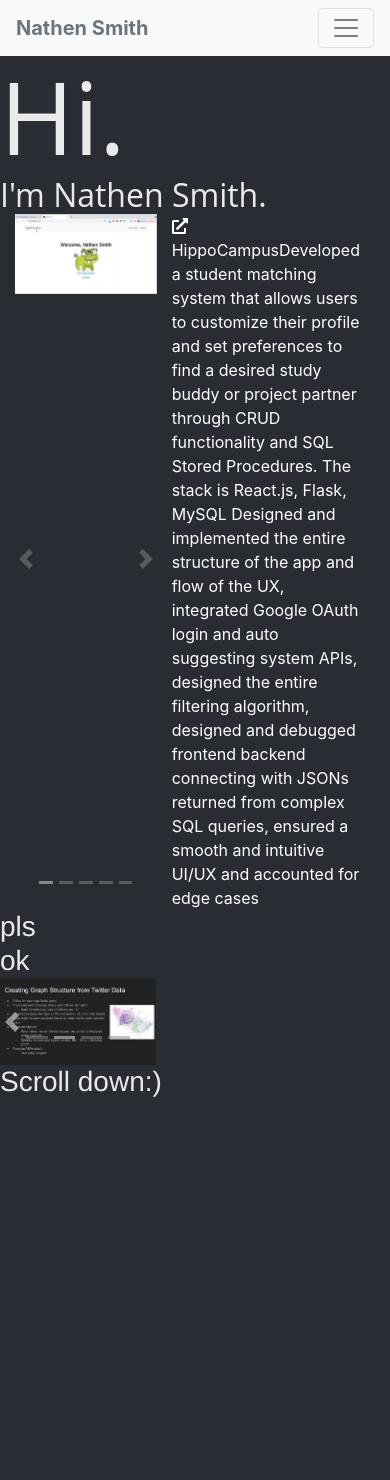
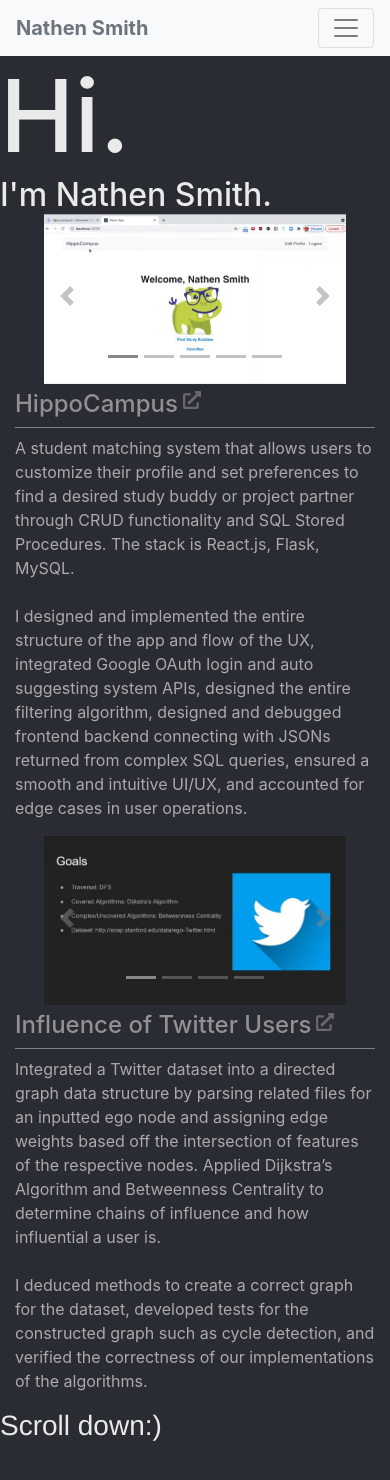
Before and after one commit to Nathen-Smith/nathen-smith.github.io, a React (Create React App) app: page / in a window 390 px wide. Shown: the top 1480 px of the page. Built offline with nearby package versions, Linux system fonts and the light colour scheme; what @fortawesome/fontawesome would draw is missing.

Commit message:
projects with carousels done, test on mobile

```diff
--- a/src/App.js
+++ b/src/App.js
@@ -9,8 +9,8 @@
 import MyNavbar from './components/MyNavbar'
 import CS411Carousel from './components/carousel/CS411Carousel'
 import CS225Carousel from './components/carousel/CS225Carousel'
-import { Container } from 'react-bootstrap';
-import { FontAwesomeIcon } from '@fortawesome/react-fontawesome';
+// import { Container } from 'react-bootstrap';
+// import { FontAwesomeIcon } from '@fortawesome/react-fontawesome';
 
 fontawesome.library.add(brands)
 
@@ -19,7 +19,7 @@
 const Layout = () => {
   const screenType = useScreenType();
 
-  if(screenType === "3-cols" || screenType === "2-cols") {
+  if (screenType === "3-cols" || screenType === "2-cols") {
     return (
 
       <div style={{background:'#292c33'}}>
@@ -28,8 +28,11 @@
         <h1 style={{fontSize:'60px'}}>Hi.</h1>
         <h2>I'm Nathen Smith.</h2>
         </div>
+
         <CS411Carousel />
+
         <CS225Carousel />
+
 
         <h3 style={{height:'1000px'}}>Scroll down:)</h3>
         <div>
@@ -53,20 +56,16 @@
       <MyNavbar />
       <h1 style={{fontSize:'100px'}}>Hi.</h1>
       <h2>I'm Nathen Smith.</h2>
-      <div style={{display:'inline'}}>
-        <CS411Carousel style={{width:'80%'}}/>
-      </div>
-      <div style={{display:'inline'}}>
-        <h3>pls</h3>
-      </div>
 
-        <h3>
-          ok
-        </h3>
+        <CS411Carousel />
+
+        <CS225Carousel />
+
+
 
 
       {/* </div> */}
-      <CS225Carousel style={{width:'80%'}}/>
+
       <h3 style={{height:'1000px'}}>Scroll down:)</h3>
       <div style={{margin:'auto',padding:'16px'}}>
         <div id="about">
--- a/src/components/carousel/CS225Carousel.js
+++ b/src/components/carousel/CS225Carousel.js
@@ -1,64 +1,108 @@
-// import React, { useState } from 'react';
+import { Container } from 'react-bootstrap'
 import Carousel from 'react-bootstrap/Carousel'
 import '../../scss/style.scss'
 import CS225_1 from './CS225Photos/1_Intro.jpg'
 import CS225_2 from './CS225Photos/2_data.jpg'
 import CS225_3 from './CS225Photos/3_graph.jpg'
 import CS225_4 from './CS225Photos/4_dijkstra.jpg'
+import fontawesome from '@fortawesome/fontawesome';
+import brands from '@fortawesome/fontawesome-free-brands';
+import { FontAwesomeIcon } from '@fortawesome/react-fontawesome';
+import { faExternalLinkAlt } from '@fortawesome/free-solid-svg-icons';
+import useScreenType from "../../shared-hooks/useScreenType";
 
+fontawesome.library.add(brands)
 
-function CS225Carousel() {
-  // const [index, setIndex] = useState(0);
+const MyCarousel = () => {
+  return (
+    <Carousel
+      style={{display:'inline-block'}}
+      nextIcon={<div className="dark"><span aria-hidden="true" className="carousel-control-next-icon" /></div>}
+      prevIcon={<div className="dark"><span aria-hidden="true" className="carousel-control-prev-icon" /></div>}
+    >
+      <Carousel.Item interval={10000}>
+        <img className="d-block w-100" src={CS225_1} alt="CS411_1"/>
+        <Carousel.Caption></Carousel.Caption>
+      </Carousel.Item>
+      <Carousel.Item interval={10000}>
+        <img className="d-block w-100" src={CS225_2} alt="CS411_2"/>
+        <Carousel.Caption></Carousel.Caption>
+      </Carousel.Item>
+      <Carousel.Item interval={10000}>
+        <img className="d-block w-100" src={CS225_3} alt="CS411_3"/>
+        <Carousel.Caption></Carousel.Caption>
+      </Carousel.Item>
+      <Carousel.Item interval={10000}>
+        <img className="d-block w-100" src={CS225_4} alt="CS411_4"/>
+        <Carousel.Caption></Carousel.Caption>
+      </Carousel.Item>
+    </Carousel>
+  );
+}
 
-  // const handleSelect = (selectedIndex, e) => {
-  //   setIndex(selectedIndex);
-  // };
+const Description = () => {
+  return (
+    <div >
+      <a href="https://github.com/Nathen-Smith/Influence-of-Twitter-Users" className="project-link" style={{textDecoration:'none'}}>
+        <h4 className="project-title">
+            Influence of Twitter Users
+          <FontAwesomeIcon icon={faExternalLinkAlt} size="xs" style={{marginLeft:'5px', marginBottom:'5px',opacity:'0.6'}}/>
+        </h4>
+      </a>
+      <hr />
+      <p className="project-text">
+        Integrated a Twitter dataset into a directed graph data structure by parsing related files
+        for an inputted ego node and assigning edge weights based off the intersection of features
+        of the respective nodes. Applied Dijkstra’s Algorithm and Betweenness Centrality to determine
+        chains of influence and how influential a user is.
+        <br /><br />
+        I deduced methods to create a correct graph for the dataset, developed tests for the constructed graph
+        such as cycle detection, and verified the correctness of our implementations of the algorithms.
+      </p>
+
+    </div>
+  );
+}
+
+const CS225Carousel = () => {
+
+  const screenType = useScreenType();
+
+  if (screenType === "3-cols" || screenType === "2-cols") {
+    return (
+      <div style={{display:'flex', flexDirection:'row'}}>
+        <Container style={{display:'inline-block', width:'60%',marginTop:'15px'}}>
+          <MyCarousel />
+        </Container>
+        <Container>
+          <Description />
+        </Container>
+      </div>
+    );
+  }
+
+  if (screenType === "1-cols") {
+    return (
+      <div style={{display:'flex', flexDirection:'row'}}>
+        <Container style={{display:'inline-block', width:'75%',marginTop:'15px'}}>
+          <MyCarousel />
+        </Container>
+        <Container>
+          <Description />
+        </Container>
+      </div>
+    );
+  }
 
   return (
-    <div>
-
-    <Carousel style={{width:'40%'}}>
-  <Carousel.Item>
-  <img className="d-block w-100" src={CS225_1} alt="CS225_1"/>
-
-    <Carousel.Caption>
-      {/* <h3>First slide label</h3>
-      <p>Nulla vitae elit libero, a pharetra augue mollis interdum.</p> */}
-    </Carousel.Caption>
-  </Carousel.Item>
-  <Carousel.Item>
-  <img className="d-block w-100" src={CS225_2} alt="CS225_2"/>
-
-
-    <Carousel.Caption>
-      {/* <h3>Second slide label</h3>
-      <p>Lorem ipsum dolor sit amet, consectetur adipiscing elit.</p> */}
-    </Carousel.Caption>
-  </Carousel.Item>
-  <Carousel.Item>
-  <img className="d-block w-100" src={CS225_3} alt="CS225_3"/>
-
-
-    <Carousel.Caption>
-      {/* <h3>Third slide label</h3>
-      <p>Praesent commodo cursus magna, vel scelerisque nisl consectetur.</p> */}
-    </Carousel.Caption>
-  </Carousel.Item>
-  <Carousel.Item>
-  <img className="d-block w-100" src={CS225_4} alt="CS225_4"/>
-
-
-    <Carousel.Caption>
-      {/* <h3>Third slide label</h3>
-      <p>Praesent commodo cursus magna, vel scelerisque nisl consectetur.</p> */}
-    </Carousel.Caption>
-  </Carousel.Item>
-</Carousel>
-
-
-
+    <div style={{display:'flex', flexDirection:'column'}}>
+      <Container style={{display:'inline-block', width:'85%'}}>
+        <MyCarousel />
+      </Container>
+      <Container>
+        <Description />
+      </Container>
     </div>
-
   );
 }
 
--- a/src/components/carousel/CS411Carousel.js
+++ b/src/components/carousel/CS411Carousel.js
@@ -1,4 +1,3 @@
-// import React, { useState } from 'react';
 import { Container } from 'react-bootstrap'
 import Carousel from 'react-bootstrap/Carousel'
 import '../../scss/style.scss'
@@ -11,94 +10,106 @@
 import brands from '@fortawesome/fontawesome-free-brands';
 import { FontAwesomeIcon } from '@fortawesome/react-fontawesome';
 import { faExternalLinkAlt } from '@fortawesome/free-solid-svg-icons';
+import useScreenType from "../../shared-hooks/useScreenType";
+
 fontawesome.library.add(brands)
 
-function CS411Carousel() {
-  // const [index, setIndex] = useState(0);
-
-  // const handleSelect = (selectedIndex, e) => {
-  //   setIndex(selectedIndex);
-  // };
-
+const MyCarousel = () => {
   return (
-    <Container>
-    <div style={{display:'flex', flexDirection:'row'}}>
-    {/* <Container style={{marginLeft:'0'}}>  */}
     <Carousel
-    // activeIndex={index} onSelect={handleSelect}
-    style={{width:'70%', display:'inline-block', marginLeft:'0'}}
-      nextIcon={
-        <div className="dark">
-          <span aria-hidden="true" className="carousel-control-next-icon" />
-        </div>
-      }
-      prevIcon={
-        <div className="dark">
-          <span aria-hidden="true" className="carousel-control-prev-icon" />
-        </div>
-      }
+      style={{display:'inline-block'}}
+      nextIcon={<div className="dark"><span aria-hidden="true" className="carousel-control-next-icon" /></div>}
+      prevIcon={<div className="dark"><span aria-hidden="true" className="carousel-control-prev-icon" /></div>}
     >
       <Carousel.Item interval={10000}>
         <img className="d-block w-100" src={CS411_1} alt="CS411_1"/>
-        <Carousel.Caption>
-          {/* <h3 style={{color:'black'}}>First slide label</h3>
-          <p>Nulla vitae elit libero, a pharetra augue mollis interdum.</p> */}
-        </Carousel.Caption>
+        <Carousel.Caption></Carousel.Caption>
       </Carousel.Item>
       <Carousel.Item>
-      <img className="d-block w-100" src={CS411_2} alt="CS411_2"/>
-        <Carousel.Caption>
-          {/* <h3>Second slide label</h3>
-          <p>Lorem ipsum dolor sit amet, consectetur adipiscing elit.</p> */}
-        </Carousel.Caption>
+        <img className="d-block w-100" src={CS411_2} alt="CS411_2"/>
+        <Carousel.Caption></Carousel.Caption>
       </Carousel.Item>
       <Carousel.Item>
-      <img className="d-block w-100" src={CS411_3} alt="CS411_3"/>
-        <Carousel.Caption>
-          {/* <h3>Third slide label</h3>
-          <p>
-            Praesent commodo cursus magna, vel scelerisque nisl consectetur.
-          </p> */}
-        </Carousel.Caption>
+        <img className="d-block w-100" src={CS411_3} alt="CS411_3"/>
+        <Carousel.Caption></Carousel.Caption>
       </Carousel.Item>
       <Carousel.Item>
-      <img className="d-block w-100" src={CS411_4} alt="CS411_4"/>
-        <Carousel.Caption>
-          {/* <h3>Third slide label</h3> */}
-          {/* <p>
-            Praesent commodo cursus magna, vel scelerisque nisl consectetur.
-          </p> */}
-        </Carousel.Caption>
+        <img className="d-block w-100" src={CS411_4} alt="CS411_4"/>
+        <Carousel.Caption></Carousel.Caption>
       </Carousel.Item>
       <Carousel.Item>
-      <img className="d-block w-100" src={CS411_5} alt="CS411_5"/>
-        <Carousel.Caption>
-          {/* <h3>Third slide label</h3> */}
-          {/* <p>
-            Praesent commodo cursus magna, vel scelerisque nisl consectetur.
-          </p> */}
-        </Carousel.Caption>
+        <img className="d-block w-100" src={CS411_5} alt="CS411_5"/>
+        <Carousel.Caption></Carousel.Caption>
       </Carousel.Item>
     </Carousel>
-    {/* <div> */}
-    {/* </Container> */}
+  );
+}
 
-    <Container style={{display:'inline-block', verticalAlign:'top'}}>
-      <p style={{display:'inline', color:'white', verticalAlign:'top'}}>
-        <FontAwesomeIcon icon={faExternalLinkAlt} />
-        HippoCampus
-        {/* A student matching system that allows users to customize their profile and set preferences on a desired study buddy or project partner. The stack is React.js, Flask, MySQL. Features OAuth login, auto suggest, SQL Triggers and Stored Procedures, and a smooth and intuitive UI/UX. */}
-        Developed a student matching system that allows users to customize their profile and set preferences to find a desired study buddy or project partner through CRUD functionality and SQL Stored Procedures. The stack is React.js, Flask, MySQL
-        Designed and implemented the entire structure of the app and flow of the UX, integrated Google OAuth login and auto suggesting system APIs, designed the entire filtering algorithm, designed and debugged frontend backend connecting with JSONs returned from complex SQL queries, ensured a smooth and intuitive UI/UX and accounted for edge cases
+const Description = () => {
+  return (
+    <div>
+      <a href="https://github.com/Nathen-Smith/HippoCampus" className="project-link" style={{textDecoration:'none'}}>
+        <h4 className="project-title">
+            HippoCampus
+          <FontAwesomeIcon icon={faExternalLinkAlt} size="xs" style={{marginLeft:'5px', marginBottom:'5px',opacity:'0.6'}}/>
+        </h4>
+      </a>
+      <hr />
+      <p className="project-text">
+        A student matching system that allows users to customize their profile and set preferences
+        to find a desired study buddy or project partner through CRUD functionality and SQL Stored Procedures.
+        The stack is React.js, Flask, MySQL.
+        <br /><br />
+        I designed and implemented the entire structure of the app and flow of the UX,
+        integrated Google OAuth login and auto suggesting system APIs,
+        designed the entire filtering algorithm, designed and debugged frontend backend connecting with JSONs
+        returned from complex SQL queries, ensured a smooth and intuitive UI/UX,
+        and accounted for edge cases in user operations.
       </p>
-    </Container>
-     {/* <h3 style={{display:'inline'}}>ok</h3> */}
-    {/* </div> */}
+
     </div>
-    </Container>
+  );
+}
 
+const CS411Carousel = () => {
 
+  const screenType = useScreenType();
 
+  if (screenType === "3-cols" || screenType === "2-cols") {
+    return (
+      <div style={{display:'flex', flexDirection:'row'}}>
+        <Container style={{display:'inline-block', width:'60%',marginTop:'15px'}}>
+          <MyCarousel />
+        </Container>
+        <Container>
+          <Description />
+        </Container>
+      </div>
+    );
+  }
+
+  if (screenType === "1-cols") {
+    return (
+      <div style={{display:'flex', flexDirection:'row'}}>
+        <Container style={{display:'inline-block', width:'75%',marginTop:'15px'}}>
+          <MyCarousel />
+        </Container>
+        <Container>
+          <Description />
+        </Container>
+      </div>
+    );
+  }
+
+  return (
+    <div style={{display:'flex', flexDirection:'column'}}>
+      <Container style={{display:'inline-block', width:'85%'}}>
+        <MyCarousel />
+      </Container>
+      <Container>
+        <Description />
+      </Container>
+    </div>
   );
 }
 
--- a/src/scss/_mixins.scss
+++ b/src/scss/_mixins.scss
@@ -7,3 +7,8 @@
 {
   font-family: 'Merriweather', 'Helvetica Neue', Arial, sans-serif;
 }
+
+@mixin github-md-font()
+{
+  font-family: -apple-system,BlinkMacSystemFont,Segoe UI,Helvetica,Arial,sans-serif,Apple Color Emoji,Segoe UI Emoji;
+}
--- a/src/scss/style.scss
+++ b/src/scss/style.scss
@@ -6,7 +6,7 @@
 h4,
 h5,
 h6 {
-  @include sans-serif-font;
+  @include github-md-font;
   color: rgba(255, 255, 255, .9);
   margin-top: 0%;
   margin-bottom: 0%;
@@ -121,3 +121,32 @@
 .carousel-indicators li {
   background-color: #888;
 }
+
+.project-title {
+  color: white;
+}
+
+.project-link {
+  color:white;
+  opacity: 0.6;
+  text-decoration: none;
+}
+
+.project-link:hover {
+  opacity: 1.0;
+}
+
+hr {
+  color: white;
+  margin-top: 8px;
+  margin-bottom: 8px;
+  border-top-color: rgba(255, 255, 255, .4);
+}
+
+.project-text {
+  color: rgba(255, 255, 255, .6);
+}
+
+.project-title {
+  color: rgba(255, 255, 255, .8);
+}
```
